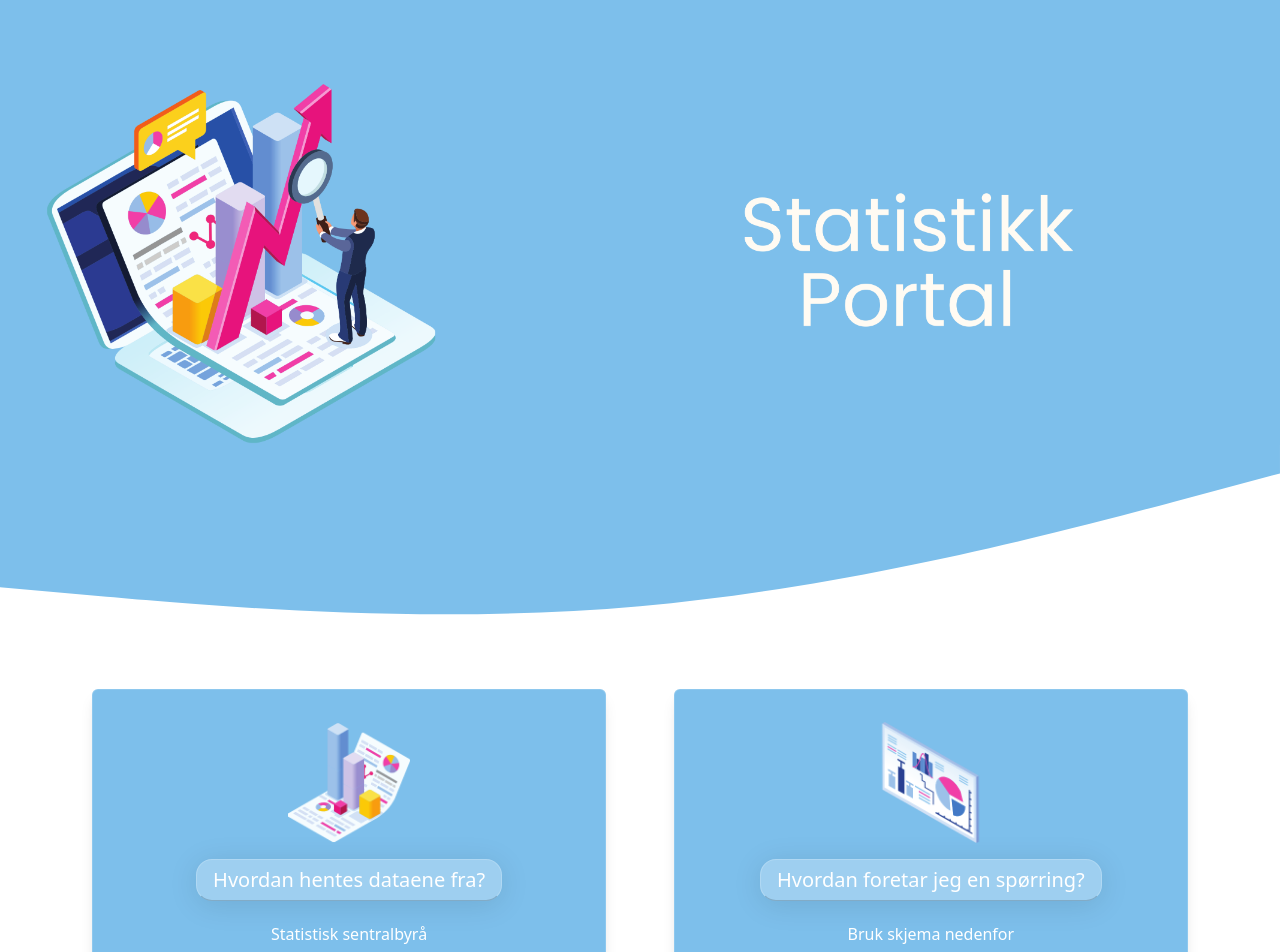
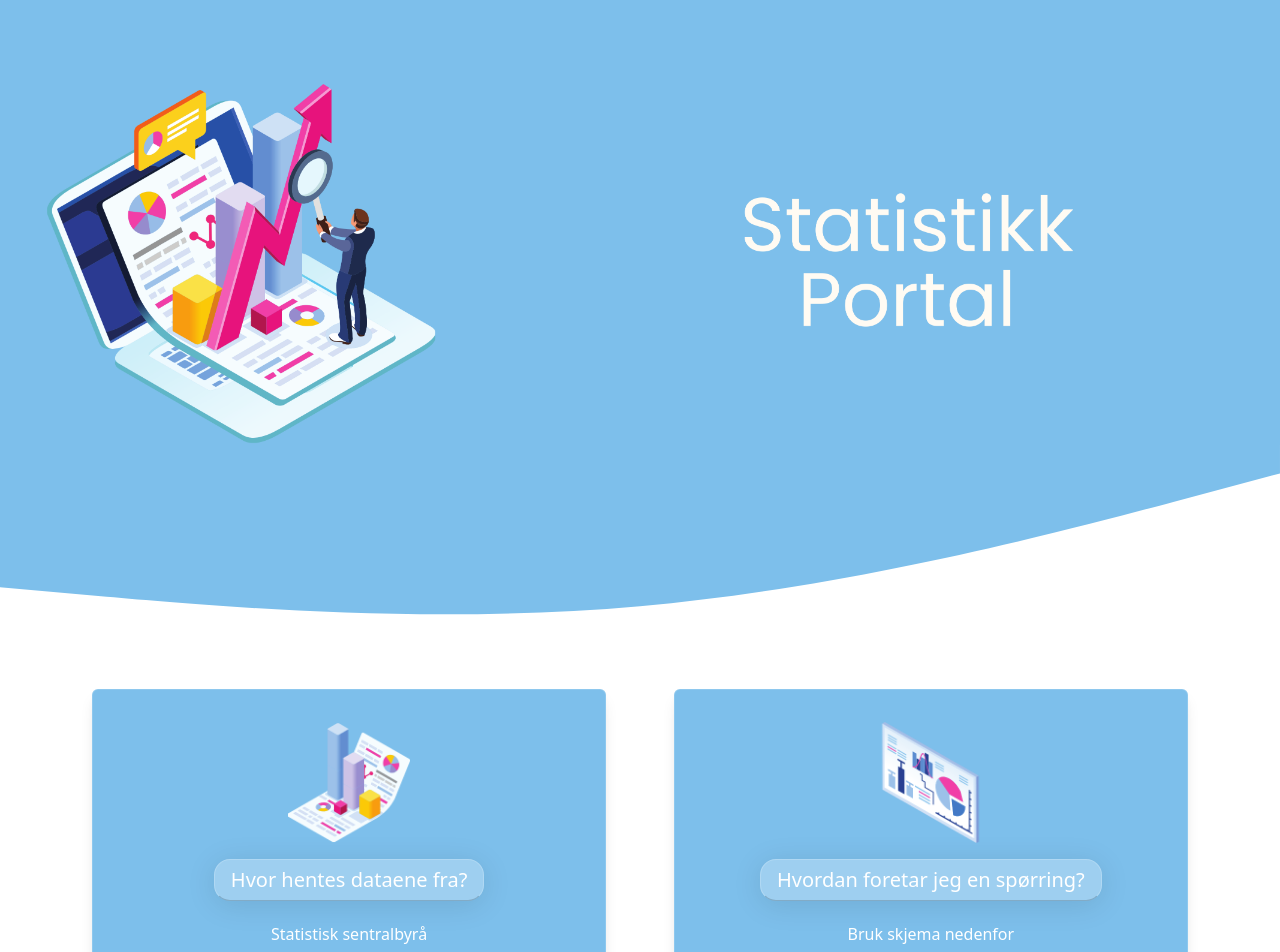
Before and after one commit to bendiz/statistikk-portal, a React (Vite) app: page / in a window 1280 px wide. Shown: the top 952 px of the page. Built offline with nearby package versions, Linux system fonts and the light colour scheme; what chartjs-plugin-datalabels would draw is missing.

Commit message:
fix typo + refactor

```diff
--- a/src/App.css
+++ b/src/App.css
@@ -78,16 +78,6 @@ form {
 /* Valgt option */
 .css-tr4s17-option {
   background-color: var(--secondary-color) !important;
-}
-
-/* Hover på option */
-.css-tr4s17-option:hover {
-  background-color: #9fd0ef8d !important;
-}
-
-/* Select option som er i fokus */
-.css-d7l1ni-option {
-  background-color: #9fd0ef70 !important;
 }
 
 /* Søkeikon på innsiden av søkebar */
--- a/src/components/UI Elements/About.tsx
+++ b/src/components/UI Elements/About.tsx
@@ -9,7 +9,7 @@ export default function About() {
           <div className='row justify-content-evenly'>
             <div className='card text-white col-5 info-card align-items-center pb-3'>
               <img src={statisticsPic1} alt='' className='w-25 pt-3' />
-              <h5 className='card-header card-title mt-3'>Hvordan hentes dataene fra?</h5>
+              <h5 className='card-header card-title mt-3'>Hvor hentes dataene fra?</h5>
               <div className='card-body p-4'>
                 <h6 className='card-title'>Statistisk sentralbyrå</h6>
                 <p className='card-text opacity-75'>
```
